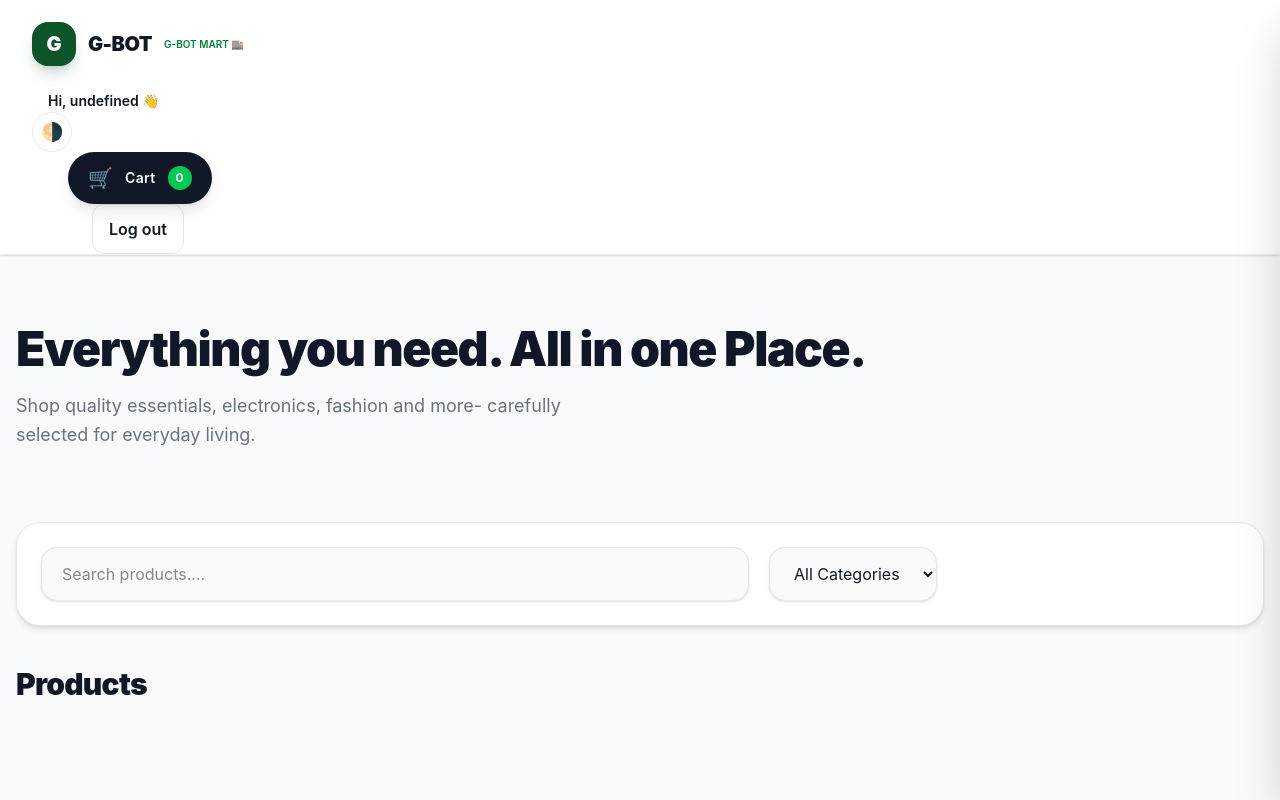
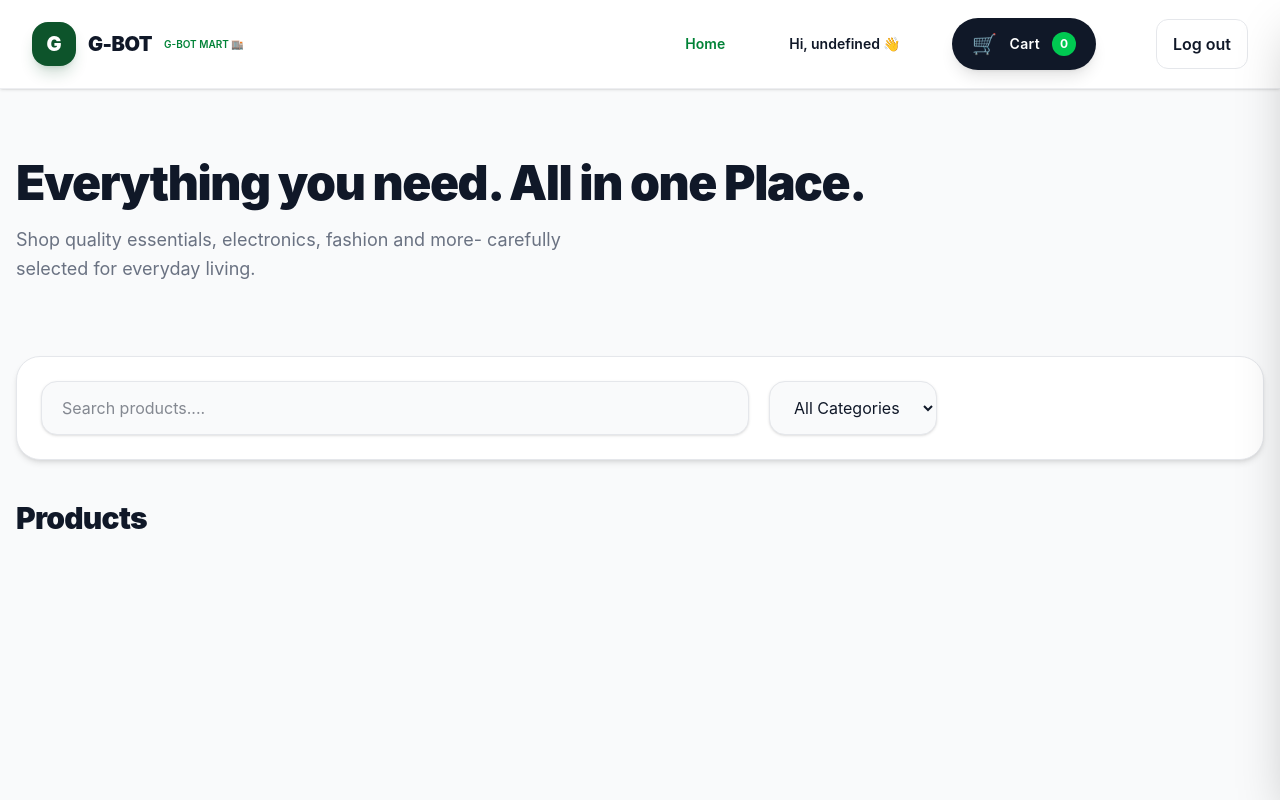
Before and after one commit to gbotemi05-cloud/g-bot-mart, a website: page store.html in a window 1280 px wide. Drawn offline with Linux system fonts and the light colour scheme; no server answers; sample sign-in values are in the browser's storage.

Commit message:
Fix corrections

```diff
--- a/store.html
+++ b/store.html
@@ -21,9 +21,9 @@
                     G-BOT MART 🏬
                     </span>
                 </a>
-                <!-- <div class="md:flex hidden items-center gap-10 mr-12 ml-auto">
+                <div class="md:flex hidden items-center gap-10 mr-12 ml-auto">
                     <a href="#" class="text-sm font-semibold text-green-700 relative" >Home</a>
-                    <a href="#products" class="relative text-sm font-semibold text-gray-500 hover:text-green-700 hover:-translate-y-0.5 transition-all duration-200 after:absolute after:-bottom-2 after:left-0 after:h-0.5 after:w-0 after:bg-green-700 after:transition-all after:duration-200 hover:after:w-full">
+                    <!-- <a href="#products" class="relative text-sm font-semibold text-gray-500 hover:text-green-700 hover:-translate-y-0.5 transition-all duration-200 after:absolute after:-bottom-2 after:left-0 after:h-0.5 after:w-0 after:bg-green-700 after:transition-all after:duration-200 hover:after:w-full">
                         Shop
                     </a>
                     <a href="#categories" class="relative text-sm font-semibold text-gray-500 hover:text-green-700 hover:-translate-y-0.5 transition-all duration-200 after:absolute after:-bottom-2 after:left-0 after:h-0.5 after:w-0 after:bg-green-700 after:transition-all after:duration-200 hover:after:w-full">
@@ -31,9 +31,9 @@
                     </a> -->
                 </div>
                 <span id="user-greeting" class="text-sm font-semibold px-4"></span>
-                <button id="theme-toggle" type="button" class="w-10 h-10 rounded-full border border-gray-200 flex items-center justify-center text-lg hover:bg-gray-100 transition">
+                <!-- <button id="theme-toggle" type="button" class="w-10 h-10 rounded-full border border-gray-200 flex items-center justify-center text-lg hover:bg-gray-100 transition">
                     🌗
-                </button>
+                </button> -->
                 <button id="open-cart" type="button"
                 class=" relative flex items-center gap-3 px-5 py-3 ml-9 rounded-full text-sm font-semibold bg-gray-900 text-white shadow-lg hover:bg-green-800 hover:shadow-xl hover:translate-y-0.5 transition-all duration-300"><span class="text-xl">🛒</span>
                     <span class="hidden sm:inline tracking-wide">Cart</span>
```
